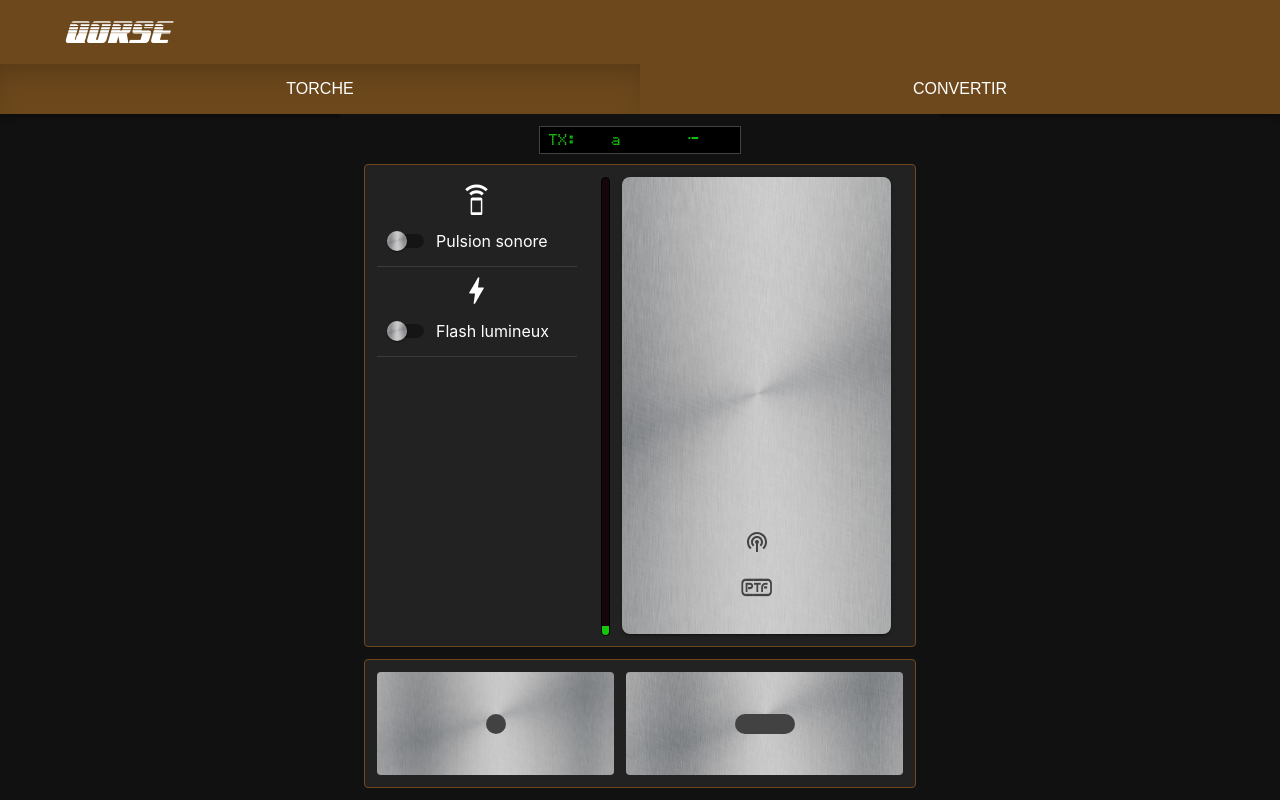
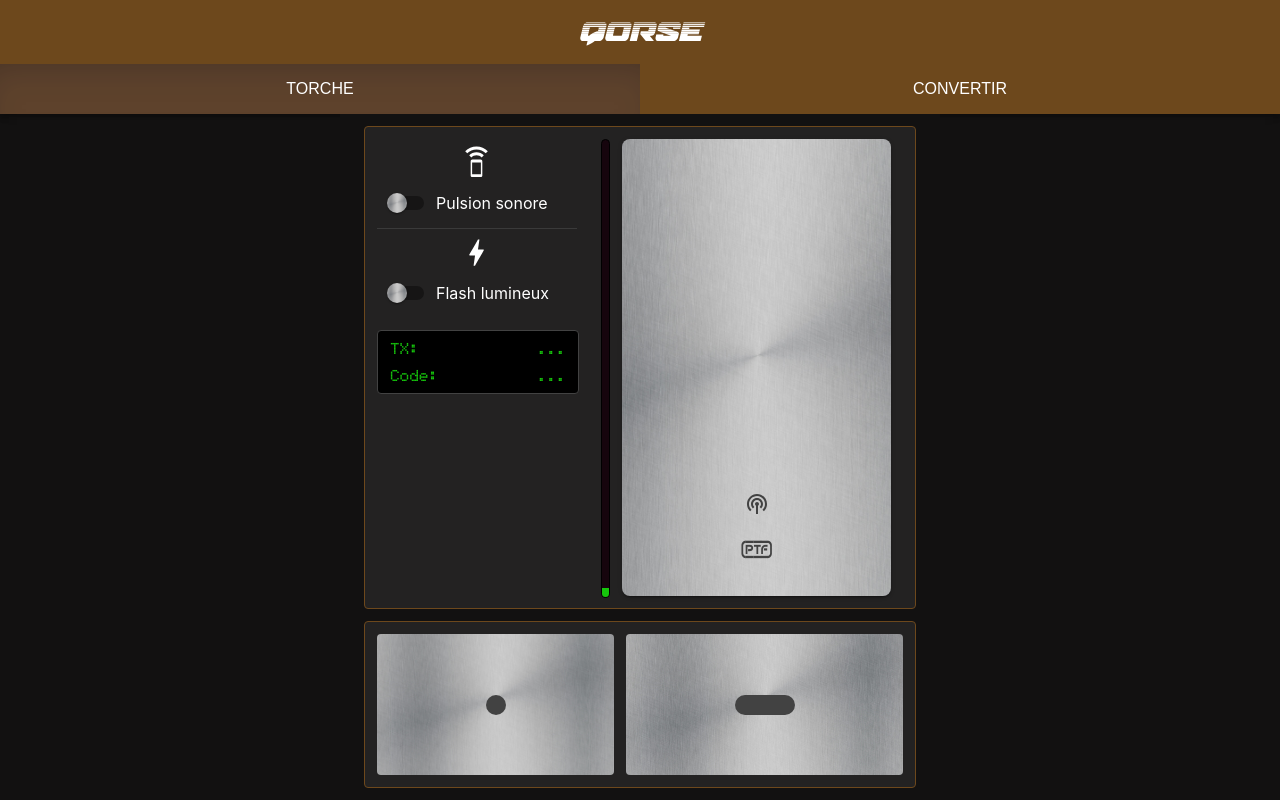
Before and after one commit to BenoitEirik/Qorse, a React (Create React App) app: page / in a window 1280 px wide. Built offline with nearby package versions, Linux system fonts and the light colour scheme.

Commit message:
Add screen + Configure first Capacitor deployment

```diff
--- a/src/App.js
+++ b/src/App.js
@@ -30,9 +30,9 @@ function App() {
             <Typography
               variant="h4"
               component="div"
-              className="font-['89Speed']"
+              sx={{ textAlign: 'center', fontFamily: 'BomberEscort' }}
             >
-              Qorse
+              qorse
             </Typography>
           </Container>
         </Toolbar>
--- a/src/index.css
+++ b/src/index.css
@@ -3,8 +3,8 @@
 @tailwind utilities;
 
 @font-face {
-  font-family: "89Speed";
-  src: url("assets/fonts/89SpeedAffairHalftoneItal-YzeBL.otf") format("opentype");
+  font-family: "BomberEscort";
+  src: url("assets/fonts/BomberEscortHalftoneItalic-6YyDo.otf") format("opentype");
 }
 
 @font-face {
@@ -47,5 +47,6 @@ code {
 }
 
 .tab-box-shadow {
-  box-shadow: rgba(50, 50, 93, 0.25) 0px 30px 60px -120px inset, rgba(0, 0, 0, 0.3) 0px 18px 36px -18px inset;
+  box-shadow: rgba(50, 50, 93, 0.25) 0px 30px 60px 170px inset, rgba(0, 0, 0, 0.3) 0px 18px 36px -18px inset;
+  /* box-shadow: rgba(0, 0, 0, 0.35) 0px -50px 36px -28px inset; */
 }
--- a/src/tabs/Convert.js
+++ b/src/tabs/Convert.js
@@ -1,8 +1,22 @@
+import * as React from 'react';
+import {
+  Container
+} from '@mui/material';
+
 
 function Convert() {
-    return (
-        <div>convert</div>
-    );
+  return (
+    <Container
+      sx={{
+        height: '100%',
+        bgcolor: 'background.default',
+        display: 'flex',
+        flexDirection: 'column',
+        gap: '12px'
+      }}
+      maxWidth="sm"
+    ></Container>
+  );
 }
 
 export default Convert;
--- a/src/tabs/Torch.js
+++ b/src/tabs/Torch.js
@@ -38,56 +38,6 @@ function Torch() {
       <Box
         sx={{
           mt: '12px',
-          display: 'flex',
-          justifyContent: 'center'
-        }}
-      >
-        <Box
-          sx={{
-            display: 'flex',
-            justifyContent: 'start',
-            alignItems: 'center',
-            minWidth: '50px',
-            width: '200px',
-            height: '100%',
-            bgcolor: 'black',
-            border: '1px solid',
-            borderColor: '#424242',
-            color: '#16C60C'
-          }}
-        >
-          <Typography
-            sx={{
-              pl: '8px',
-              fontFamily: 'LEDCalculator'
-            }}
-          >
-            TX:
-          </Typography>
-          <Typography
-            sx={{
-              width: '100%',
-              fontFamily: 'LEDCalculator',
-              textAlign: 'center'
-            }}
-          >
-            a
-          </Typography>
-          <Typography
-            sx={{
-              pr: '8px',
-              width: '100%',
-              fontFamily: 'MorseRegular',
-              textAlign: 'center'
-            }}
-          >
-            a
-          </Typography>
-        </Box>
-      </Box>
-
-      <Box
-        sx={{
           p: '12px',
           display: 'flex',
           justifyContent: 'space-evenly',
@@ -149,7 +99,41 @@ function Torch() {
             }
             label="Flash lumineux"
           />
-          <Divider style={{ backgroundColor: '#424242' }} />
+          <Box
+            sx={{
+              mt: '12px',
+              p: '4px 0px',
+              width: '100%',
+              border: '1px solid',
+              borderColor: '#424242',
+              bgcolor: 'black',
+              color: '#16c60c',
+              borderRadius: '4px'
+            }}
+          >
+            <Box
+              sx={{
+                p: '2px 12px',
+                paddingX: '12px',
+                display: 'flex',
+                justifyContent: 'space-between'
+              }}
+            >
+              <Typography sx={{ fontFamily: 'LEDCalculator' }}>TX:</Typography>
+              <Typography sx={{ fontFamily: 'LEDCalculator' }}>...</Typography>
+            </Box>
+            <Box
+              sx={{
+                p: '1px 12px',
+                paddingX: '12px',
+                display: 'flex',
+                justifyContent: 'space-between'
+              }}
+            >
+              <Typography sx={{ fontFamily: 'LEDCalculator' }}>Code:</Typography>
+              <Typography sx={{ fontFamily: 'LEDCalculator' }}>...</Typography>
+            </Box>
+          </Box>
         </Box>
 
         <Box
@@ -226,6 +210,8 @@ function Torch() {
 
       <Box
         sx={{
+          mb: '12px',
+          p: '12px',
           bgcolor: 'background.paper',
           border: '1px solid',
           borderRadius: '4px',
```
Also changed, not shown: src/assets/fonts/89SpeedAffairHalftoneItal-YzeBL.otf (deleted), src/assets/fonts/BomberEscortHalftoneItalic-6YyDo.otf (added).
